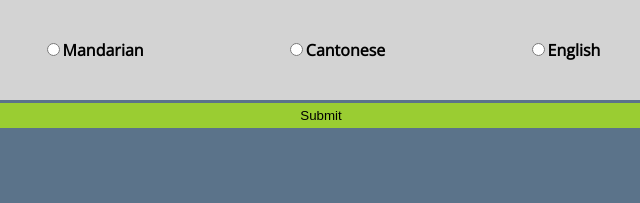
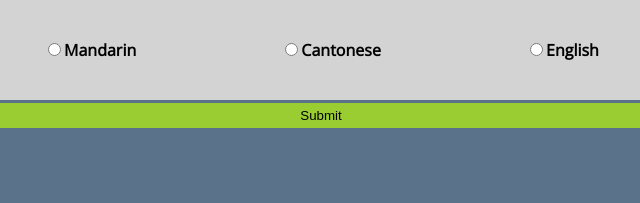
Before and after one commit to ebenezerw/TravelTrivia, a plain HTML site: page index.html in a window 1280 px wide. Shown: the part 463-666 px from the top of the page, 319-959 px from the left. Drawn offline with nearby package versions, Linux system fonts and the light colour scheme.

Commit message:
clean up

```diff
--- a/CSS/style.css
+++ b/CSS/style.css
@@ -27,7 +27,6 @@ h3 {
 	font-size: 12px;
 	color: white;
 }
-
 
 .travelPic {
 	height: 300px;
--- a/script.js
+++ b/script.js
@@ -2,9 +2,9 @@
 
 var questions = [{
     question: "What is the official language of China?",
-    answers: ["Mandarian", "Cantonese", "English"],
+    answers: ["Mandarin", "Cantonese", "English"],
     rightAnswer: 0,
-    rightAnswerText: "Mandarian"
+    rightAnswerText: "Mandarin"
 }, {
     question: "The island of Rhodes belongs to which Mediterranean country?",
     answers: ["Italy", "Greece", "Croatia"],
@@ -151,25 +151,25 @@ $(".resetButton").on("click", function () {
 
 
 
- //        $("#answer").on("click", function (e) {
-	// $("#answer").css("background", "orange")
-	// $('#answer:not(#' + this.id + ')').css("background-color", "gray");
-	// // e.stopPropagation();
-
- //    })
-
-
+//         $("#answer").on("click", function (e) {
+// 	$("#answer").css("background", "orange")
+// 	$('#answer:not(#' + this.id + ')').css("background-color", "gray");
+// 	// e.stopPropagation();
+//
+//     })
+//
+//
 // this changes the background of the answer when you hover over it
-
+//
 // $(".answer").on("click", function (a) {
 // 	$("#answer").css("color", "#6bcfe3");
 // 	$('#answer:not(#' + this.id + ')').css("color", "black");
 // 	a.stopPropagation();
 // })
-
-
+//
+//
 // This changes the background color of the selected answer to orange
-
+//
 // $("#answer").on("click", function (e) {
 // 	$("#answer").css("background", "orange")
 // 	$('#answer:not(#' + this.id + ')').css("background-color", "gray");
```
